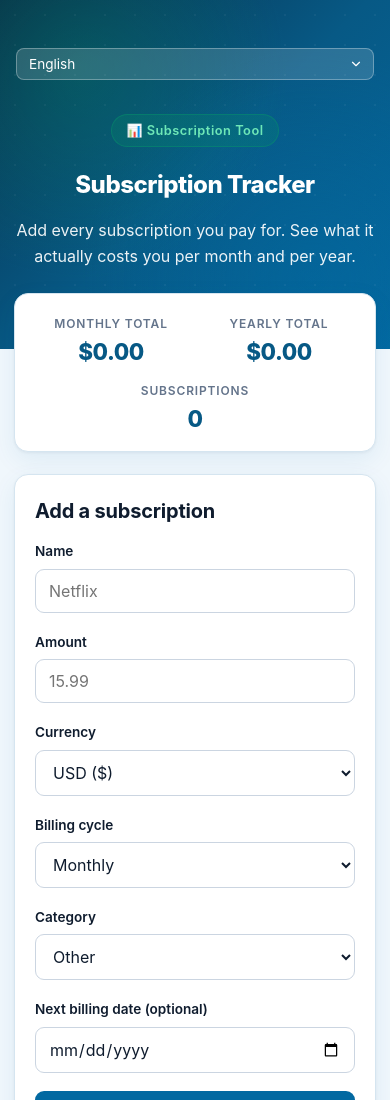
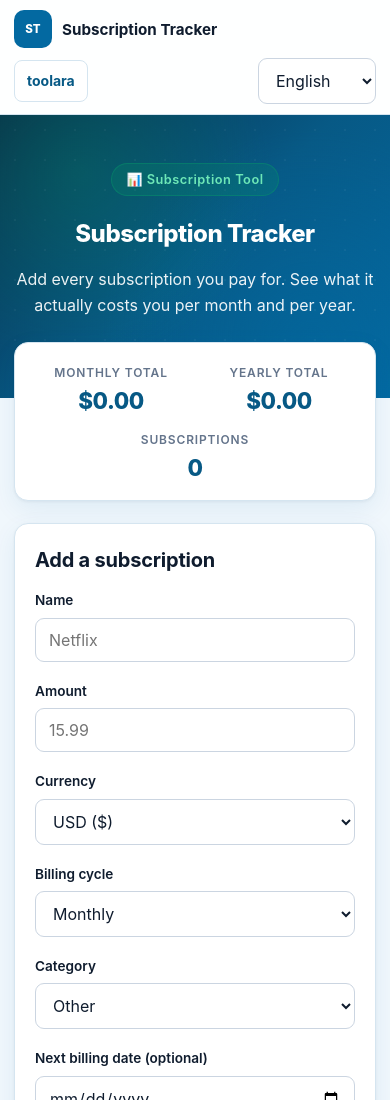
Before and after one commit to lvyafei2026-coder/subscription-tracker, a website: page public/index.html in a window 390 px wide. Shown: the top 1100 px of the page. Drawn offline with Linux system fonts and the light colour scheme; no server answers.

Commit message:
Add Toolara site navigation

```diff
--- a/public/css/style.css
+++ b/public/css/style.css
@@ -142,3 +142,19 @@
   .sub-item .del-btn { position: absolute; right: 20px; top: 20px; }
   .sub-item { position: relative; }
 }
+/* Toolara site navigation */
+.site-header { position: relative; z-index: 10; background: rgba(255,255,255,0.96); border-bottom: 1px solid var(--border, #e2e8f0); }
+.site-header-inner { max-width: 1120px; min-height: 68px; margin: 0 auto; padding: 10px 20px; display: flex; align-items: center; justify-content: space-between; gap: 20px; }
+.site-brand { min-width: 0; display: flex; align-items: center; gap: 10px; color: var(--text, #0f1c2e); text-decoration: none; font-weight: 700; }
+.site-brand-mark { width: 38px; height: 38px; flex: 0 0 38px; display: grid; place-items: center; border-radius: 10px; background: var(--accent, #2563eb); color: #fff; font-size: 0.72rem; font-weight: 800; }
+.site-brand-name { font-size: 0.95rem; line-height: 1.25; }
+.site-nav { display: flex; align-items: center; gap: 10px; }
+.site-nav-link { padding: 8px 12px; border: 1px solid var(--border, #e2e8f0); border-radius: 8px; background: #fff; color: var(--accent-dark, var(--accent, #1d4ed8)); text-decoration: none; white-space: nowrap; font-size: 0.875rem; font-weight: 650; transition: background 0.15s, border-color 0.15s; }
+.site-nav-link:hover { background: var(--bg, #f8fafc); border-color: var(--accent, #2563eb); }
+.site-nav select { width: auto; min-width: 120px; margin: 0; }
+@media (max-width: 560px) {
+  .site-header-inner { min-height: 0; padding: 10px 14px; flex-wrap: wrap; gap: 10px; }
+  .site-brand { flex: 1 1 100%; }
+  .site-nav { width: 100%; justify-content: space-between; gap: 8px; }
+  .site-nav select { min-width: 118px; }
+}
--- a/public/index.html
+++ b/public/index.html
@@ -35,14 +35,14 @@
 <link rel="stylesheet" href="/css/style.css">
 </head>
 <body>
+<header class="site-header"><div class="site-header-inner"><a class="site-brand" href="/" aria-label="subscription-tracker"><span class="site-brand-mark" aria-hidden="true">ST</span><span class="site-brand-name" data-i18n="title"></span></a><nav class="site-nav" aria-label="Site navigation"><a class="site-nav-link" href="https://toolara.dev/">toolara</a><select id="langSelect" onchange="setLang(this.value)" aria-label="Language">
+      <option value="en">English</option>
+      <option value="zh">简体中文</option>
+    </select></nav></div></header>
+
 
 <header class="hero">
-  <div class="lang-switch">
-    <select id="langSelect" onchange="setLang(this.value)" aria-label="Language">
-      <option value="en">English</option>
-      <option value="zh">简体中文</option>
-    </select>
-  </div>
+
   <div class="hero-inner">
     <div class="hero-badge">📊 Subscription Tool</div>
     <h1 data-i18n="title">Subscription Tracker</h1>
```
